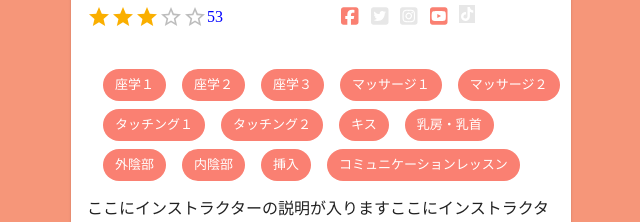
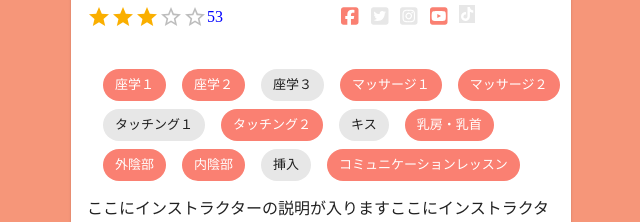
Before and after one commit to oiwa1108/culmino-copy, a Next.js app: page /instructor/1 in a window 1280 px wide. Shown: the part 474-696 px from the top of the page, without its empty margins (319-959 px from the left). Built offline with nearby package versions, Linux system fonts and the light colour scheme.

Commit message:
指定していない得意分野を灰色で表示するようにした

```diff
--- a/pages/instructor/[uid].tsx
+++ b/pages/instructor/[uid].tsx
@@ -26,7 +26,7 @@ import CardHeader from '@mui/material/CardHeader';
 import CardMedia from '@mui/material/CardMedia';
 import CardContent from '@mui/material/CardContent';
 import Chip from '@mui/material/Chip';
-import { Specialty, Schedule } from '@models/instructor';
+import { Specialty, Schedule, allSpecialty } from '@models/instructor';
 import List from '@mui/material/List';
 import ListItem from '@mui/material/ListItem';
 import ListItemText from '@mui/material/ListItemText';
@@ -109,10 +109,13 @@ const SNSIconsArea = (props: SNSIconsAreaProps) => {
 const specialtyChips = (specialty: Specialty[]) => {
   return (
     <Grid container columnSpacing={2} rowSpacing={1}>
-      {specialty.map((v, i) => {
+      {allSpecialty.map((v, i) => {
         return (
           <Grid item key={i}>
-            <Chip label={v} color="primary" />
+            <Chip
+              label={v}
+              color={specialty.includes(v) ? 'primary' : 'secondary'}
+            />
           </Grid>
         );
       })}
@@ -224,16 +227,12 @@ export default function instructorProfile() {
             {specialtyChips([
               '座学１',
               '座学２',
-              '座学３',
               'マッサージ１',
               'マッサージ２',
-              'タッチング１',
               'タッチング２',
-              'キス',
               '乳房・乳首',
               '外陰部',
               '内陰部',
-              '挿入',
               'コミュニケーションレッスン',
             ])}
             <Typography>
```
